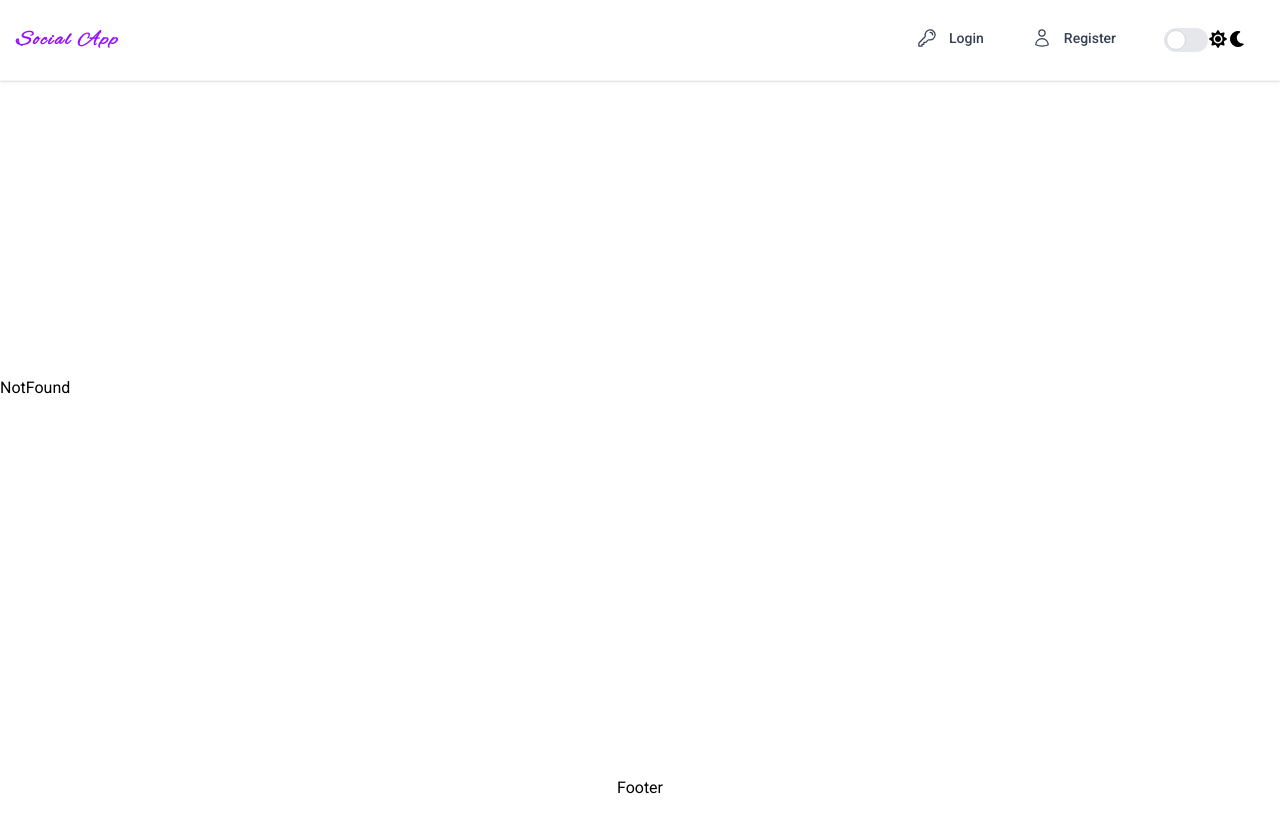
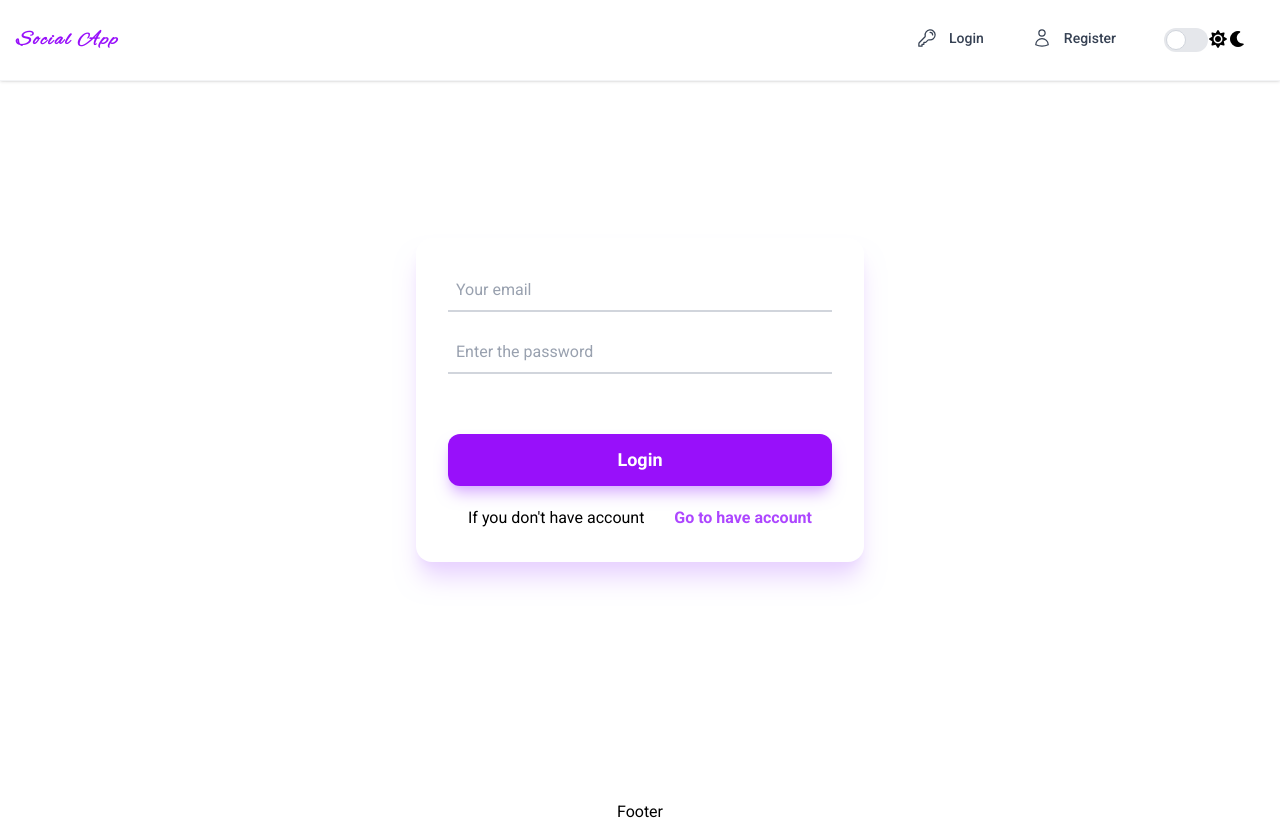
Before and after one commit to AymanSha3ban/Social-App, a React (Vite) app: page /login in a window 1280 px wide. Before the commit the page ends 800 px from the top, so only its background shows below. Built offline with nearby package versions, Linux system fonts and the light colour scheme.

Commit message:
upgrades to complete authentication in login

```diff
--- a/package.json
+++ b/package.json
@@ -13,6 +13,7 @@
     "@fortawesome/fontawesome-free": "^7.3.1",
     "@hookform/resolvers": "^5.5.7",
     "@tailwindcss/vite": "^4.3.3",
+    "axios": "^1.19.0",
     "react": "^19.2.7",
     "react-dom": "^19.2.7",
     "react-hook-form": "^7.83.0",
--- a/src/App.tsx
+++ b/src/App.tsx
@@ -15,6 +15,7 @@ export default function App() {
       {index : true , element : <Login></Login>} ,
       {path : 'register' , element : <Register></Register>},
       {path : 'home' , element : <Home></Home>},
+      {path : 'login' , element : <Login></Login>},
       {path : '*' , element : <NotFound></NotFound>},
     ]}
   ])
--- /dev/null
+++ b/src/apis/Login.api.ts
@@ -0,0 +1,9 @@
+import axios from "axios";
+
+
+const loginApi = "https://dummyjson.com/auth/login" ;
+
+export  const loginUser = async (loginFormData : {username : string , password : string})=>{
+    const {data} = await axios.post(loginApi , loginFormData) ;
+    return data ;
+}
--- /dev/null
+++ b/src/apis/Register.api.ts
@@ -0,0 +1,7 @@
+import axios from "axios";
+import type { RegisterData } from "../schema/RegisterSchema";
+
+export const  addUser = async (registerFormData : RegisterData)=>{
+    const {data}= await axios.post('https://dummyjson.com/users/add' , registerFormData) ;
+    return data ;
+}
--- /dev/null
+++ b/src/components/Post.tsx
@@ -0,0 +1,18 @@
+import axios from "axios"
+
+
+export default function Post() {
+
+    const test = async() =>{
+        const posts = await axios.get('https://dummyjson.com/posts') ;
+        console.log(posts)
+        return posts
+    }
+    test()
+
+  return (
+    <div>
+        posts
+    </div>
+  )
+}
--- a/src/pages/Home.tsx
+++ b/src/pages/Home.tsx
@@ -1,7 +1,10 @@
+import Post from "../components/post";
 
 
 export default function Home() {
   return (
-    <div>Home</div>
+    <div>
+      <Post></Post>
+    </div>
   )
 }
--- a/src/pages/Login.tsx
+++ b/src/pages/Login.tsx
@@ -1,8 +1,11 @@
 import { zodResolver } from "@hookform/resolvers/zod";
 import { useForm } from "react-hook-form";
 import { LoginSchema, type LoginData } from "../schema/LoginSchema";
+import { Link, useNavigate } from "react-router-dom";
+import { useState } from "react";
+import { loginUser } from "../apis/Login.api";
 
-export default function Register() {
+export default function Login() {
   const {
     register,
     handleSubmit,
@@ -11,9 +14,23 @@ export default function Register() {
     resolver: zodResolver(LoginSchema),
   });
 
-  const onSubmit = (data: LoginData) => {
-    console.log("Data submited succefully");
-    console.log(data);
+  const navigate = useNavigate() ;
+
+  const [loading, setLoading] = useState(false);
+  const [error, setError] = useState('');
+
+  const onSubmit =async  (data: LoginData) => {
+    try{
+      const my_data = await loginUser(data) ;
+      setLoading(true);
+      setError('');
+      navigate('/home') ;
+      console.log("User login successfully:", my_data);
+    }catch(err){
+      setLoading(false);
+      setError('Invalid username or password');
+      console.log(err)
+    }
   };
 
   return (
@@ -24,14 +41,14 @@ export default function Register() {
       >
         <div className="flex flex-col">
           <input
-            type="email"
-            {...register("email")}
+            type="username"
+            {...register("username")}
             placeholder="Your email"
             className="w-full p-2 outline-none border-b-2 border-gray-300 focus:border-purple-500 transition-colors bg-transparent placeholder-gray-400"
           />
-          {errors.email && (
+          {errors.username && (
             <span className="text-red-500 text-xs font-medium mt-1">
-              {errors.email.message}
+              {errors.username.message}
             </span>
           )}
         </div>
@@ -49,12 +66,17 @@ export default function Register() {
             </span>
           )}
         </div>
+        <div className="text-red-500 text-xs font-medium mt-1">{error&&error}</div>
         <button
           type="submit"
           className="w-full mt-4 py-3 rounded-xl cursor-pointer bg-purple-600 text-white font-bold text-lg shadow-lg shadow-purple-300 hover:bg-purple-700 hover:scale-[1.02] transition-all"
         >
-          Login
+          {loading ? <i className="fas fa-spinner fa-spin"></i> : "Login"}
         </button>
+        <div className="flex justify-between px-5">
+          <p>If you don't have account</p>
+          <Link className="text-purple-500 font-bold" to={'/register'}>Go to have account</Link>
+        </div>
       </form>
     </div>
   );
--- a/src/pages/NotFound.tsx
+++ b/src/pages/NotFound.tsx
@@ -2,6 +2,6 @@
 
 export default function NotFound() {
   return (
-    <div>NotFound</div>
+    <div className="text-2xl font-bold text-red-500 text-center">NotFound!</div>
   )
 }
--- a/src/pages/Register.tsx
+++ b/src/pages/Register.tsx
@@ -1,6 +1,9 @@
 import { zodResolver } from "@hookform/resolvers/zod";
 import { useForm } from "react-hook-form";
 import { RegisterSchema, type RegisterData } from "../schema/RegisterSchema";
+import { Link, useNavigate } from "react-router-dom";
+import { addUser } from "../apis/Register.api";
+import { useState } from "react";
 
 export default function Register() {
   const {
@@ -10,10 +13,20 @@ export default function Register() {
   } = useForm<RegisterData>({
     resolver: zodResolver(RegisterSchema),
   });
+  const navigate = useNavigate() ;
 
-  const onSubmit = (data: RegisterData) => {
-    console.log("Data submited succefully");
-    console.log(data);
+  const [loading, setLoading] = useState(false);
+
+  const onSubmit =async  (data: RegisterData) => {
+    try{
+      setLoading(true);
+      const my_data = await addUser(data) ;
+      navigate('/login') ;
+      console.log("User added successfully:", my_data);
+    }catch(err){
+      setLoading(false);
+      console.log(err)
+    }
   };
 
   return (
@@ -25,13 +38,26 @@ export default function Register() {
         <div className="flex flex-col">
           <input
             type="text"
-            {...register("name")}
-            placeholder="Your name"
+            {...register("firstName")}
+            placeholder="Your first name"
             className="w-full p-2 outline-none border-b-2 border-gray-300 focus:border-purple-500 transition-colors bg-transparent placeholder-gray-400"
           />
-          {errors.name && (
+          {errors.firstName && (
             <span className="text-red-500 text-xs font-medium mt-1">
-              {errors.name.message}
+              {errors.firstName.message}
+            </span>
+          )}
+        </div>
+        <div className="flex flex-col">
+          <input
+            type="text"
+            {...register("lastName")}
+            placeholder="Your last name"
+            className="w-full p-2 outline-none border-b-2 border-gray-300 focus:border-purple-500 transition-colors bg-transparent placeholder-gray-400"
+          />
+          {errors.lastName && (
+            <span className="text-red-500 text-xs font-medium mt-1">
+              {errors.lastName.message}
             </span>
           )}
         </div>
@@ -121,9 +147,11 @@ export default function Register() {
         <button
           type="submit"
           className="w-full mt-4 py-3 rounded-xl cursor-pointer bg-purple-600 text-white font-bold text-lg shadow-lg shadow-purple-300 hover:bg-purple-700 hover:scale-[1.02] transition-all"
+          disabled={loading}
         >
-          Login
+          {loading ? <i className="fas fa-spinner fa-spin"></i> : "Sign Up"}
         </button>
+        <Link to={'/login'} className="text-purple-500 font-bold text-center">Already have an account? Login</Link>
       </form>
     </div>
   );
--- a/src/schema/LoginSchema.tsx
+++ b/src/schema/LoginSchema.tsx
@@ -1,13 +1,18 @@
-import {z} from 'zod'
+import { z } from "zod";
 
 export const LoginSchema = z.object({
-    email : z
-        .string()
-        .email('your email not correct!')
-        .min(1 , "email is required !"),
-    password : z
-        .string()
-        .min(1,'password is required !'),
-}) ;
+  username: z
+    .string()
+    .min(3, "Username must be at least 3 characters!")
+    .max(20, "Username must be at most 20 characters!")
+    .regex(
+      /^[a-zA-Z0-9_]+$/,
+      "Username can only contain letters, numbers, and underscores!"
+    ),
 
-export type LoginData = z.infer< typeof LoginSchema >
+  password: z
+    .string()
+    .min(1, "Password is required!"),
+});
+
+export type LoginData = z.infer<typeof LoginSchema>;
--- a/src/schema/RegisterSchema.tsx
+++ b/src/schema/RegisterSchema.tsx
@@ -2,26 +2,43 @@ import {z} from 'zod'
 
 
 export const RegisterSchema = z.object({
-    name : z
+  firstName: z
     .string()
-        .min(3 , "name is required!") ,
-    email : z
+    .min(3, "name is required!"),
+
+  lastName: z
     .string()
-        .email('your email not correct!')
-        .min(1 , "email is required !"),
-    password : z
+    .min(3, "name is required!"),
+
+  username: z
     .string()
-        .min(1,'password is required !'),
-    confirmPassword : z
+    .min(3, "Username must be at least 3 characters!")
+    .max(20, "Username must be at most 20 characters!")
+    .regex(
+      /^[a-zA-Z0-9_]+$/,
+      "Username can only contain letters, numbers, and underscores!"
+    ),
+
+  email: z
     .string()
-        .min(1,'password is required !'),
-    birth : z
+    .email("your email not correct!")
+    .min(1, "email is required!"),
+
+  password: z
     .string()
-        .date() ,
-    gender : z
-        .enum(['male' ,'female'] ,{
-            message: 'select your gender!',
-        })
+    .min(1, "password is required!"),
+
+  confirmPassword: z
+    .string()
+    .min(1, "password is required!"),
+
+  birth: z
+    .string()
+    .date(),
+
+  gender: z.enum(["male", "female"], {
+    message: "select your gender!",
+  }),
 }).refine((data) => data.password === data.confirmPassword, {
   message: "Passwords don't match!",
   path: ["confirmPassword"],
```
Also changed, not shown: 1 other file (tests, documents, lock files or other folders). Lines whose indentation alone changed are shown as unchanged.
